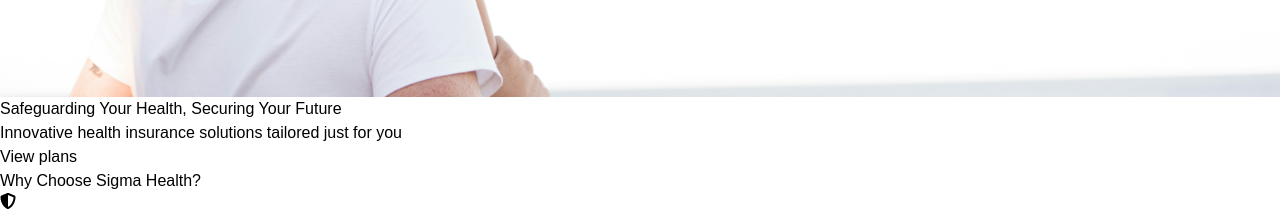
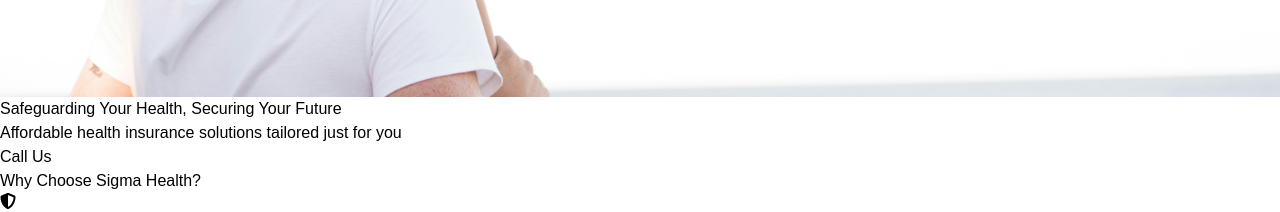
Before and after one commit to dev-hemito/sigmahealthinsurance, a Next.js app: page / in a window 1280 px wide. Shown: the part 860-1072 px from the top of the page. Built offline with nearby package versions, Linux system fonts and the light colour scheme.

Commit message:
Update page.js

```diff
--- a/src/app/page.js
+++ b/src/app/page.js
@@ -63,6 +63,7 @@
           <AnimatedCounter end={value} duration={2000} />
           {label === "Customer Satisfaction" && "%"}
           {label === "Healthcare Partners" && "+"}
+          {label === "Insured Members" && "+"}
         </p>
         <p className="text-xl text-gray-700">{label}</p>
       </div>
@@ -90,12 +91,12 @@
                 Safeguarding Your Health, Securing Your Future
               </h1>
               <p className="text-xl text-white mb-8">
-                Innovative health insurance solutions tailored just for you
+                Affordable health insurance solutions tailored just for you
               </p>
-              <Link href="/contact"
+              <Link href="tel:+919349780957"
                 className="bg-blue-600 text-white px-8 py-3 rounded-full text-lg font-semibold hover:bg-blue-700 transition-colors"
               >
-                View plans
+                Call Us
               </Link>
             </div>
           </motion.div>
@@ -122,7 +123,7 @@
             <div className="grid grid-cols-1 md:grid-cols-3 gap-8">
               <ImpactCard
                 icon={FaUsers}
-                value={500000}
+                value={1000}
                 label="Insured Members"
                 image="/client.jpg"
               />
@@ -134,8 +135,7 @@
               />
               <ImpactCard
                 icon={FaHospital}
-                value={5000}
-                label="Healthcare Partners"
+                label="Multiple Healthcare Partners"
                 image="/partner.jpg"
               />
             </div>
```
